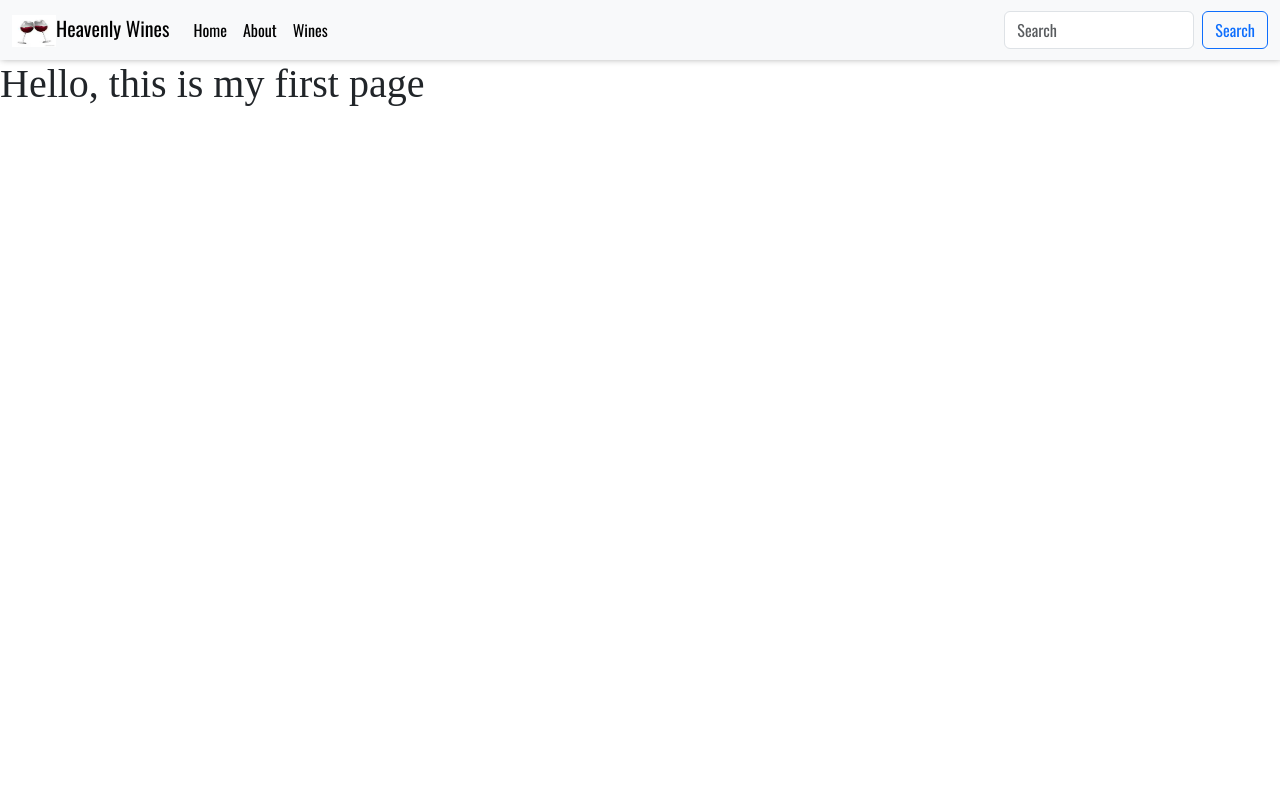
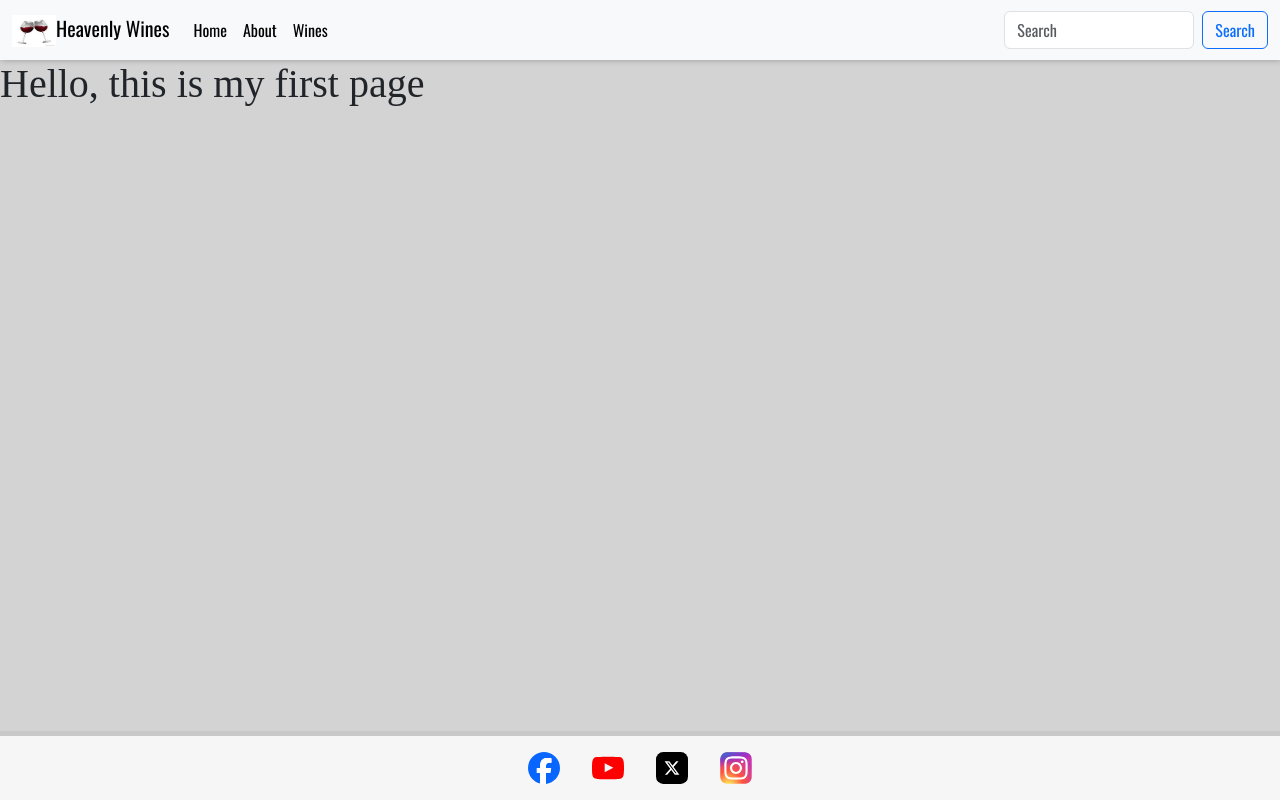
Before and after one commit to firefox35/heavenly-wines, a Django app: page / in a window 1280 px wide. Run offline with Django 3.2, Linux system fonts and the light colour scheme; some web fonts are replaced.

Commit message:
Add footer template

```diff
--- a/static/css/base.css
+++ b/static/css/base.css
@@ -35,12 +35,23 @@ h1,h2,h3,h4,h5,h6 {
 
 main {
     flex: 1 0 auto;
-    background-color: var(--blue);
+    background-color: lightgray;
 }
 
 /* Footer */
 footer {
     flex-shrink: 0;
+    background-color: var(--off-white);
+    display: flex;
+    flex-direction: row;
+    justify-content: center;
+    align-items: center;
+    border-top: var(--border);
+}
+
+.social-icon {
+    height: 2rem;
+    margin: 1rem;
 }
 
 /* Header */
--- a/templates/base.html
+++ b/templates/base.html
@@ -25,7 +25,12 @@
   </head>
   <body>
     {% include 'includes/header.html' %}
-    <h1>Hello, this is my first page</h1>
+    <main>
+        <h1>Hello, this is my first page</h1>
+        {% block content %}
+        {% endblock %}
+    </main>
+
     {% include 'includes/footer.html' %}
   </body>
 </html>
--- a/templates/includes/footer.html
+++ b/templates/includes/footer.html
@@ -1 +1,17 @@
 {% load static %}
+
+<footer>
+    <!-- Social Media icons-->
+    <a href="https://facebook.com" target="_blank" rel="noopener" arial-label="Facebook Link">
+        <img src="{% static '/icons/facebook-round-color-icon.svg'%}" alt="Facebook Icon" class="social-icon">
+    </a>
+    <a href="https://youtube.com" target="_blank" rel="noopener" arial-label="Youtube Link">
+        <img src="{% static '/icons/youtube-color-icon.svg'%}" alt="Youtube Icon" class="social-icon">
+    </a>
+    <a href="https://twitter.com" target="_blank" rel="noopener" arial-label="X Link">
+        <img src="{% static '/icons/x-social-media-logo-icon.svg'%}" alt="X Icon" class="social-icon">
+    </a>
+    <a href="https://instagram.com" target="_blank" rel="noopener" arial-label="Instagram Link">
+        <img src="{% static '/icons/ig-instagram-icon.svg'%}" alt="Instagram Icon" class="social-icon">
+    </a>
+</footer>
```
Also changed, not shown: static/icons/facebook-round-color-icon.svg (added), static/icons/ig-instagram-icon.svg (added), static/icons/x-social-media-logo-icon.svg (added), static/icons/youtube-color-icon.svg (added).
